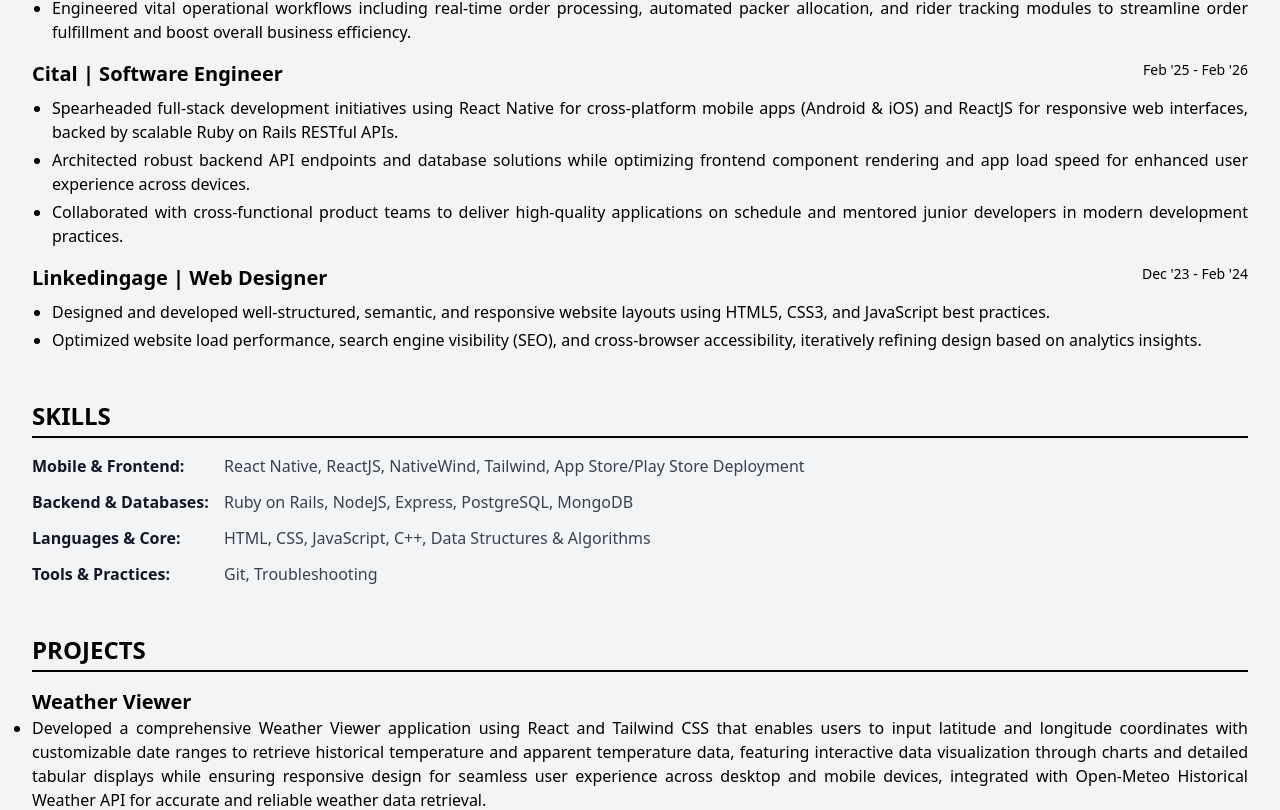
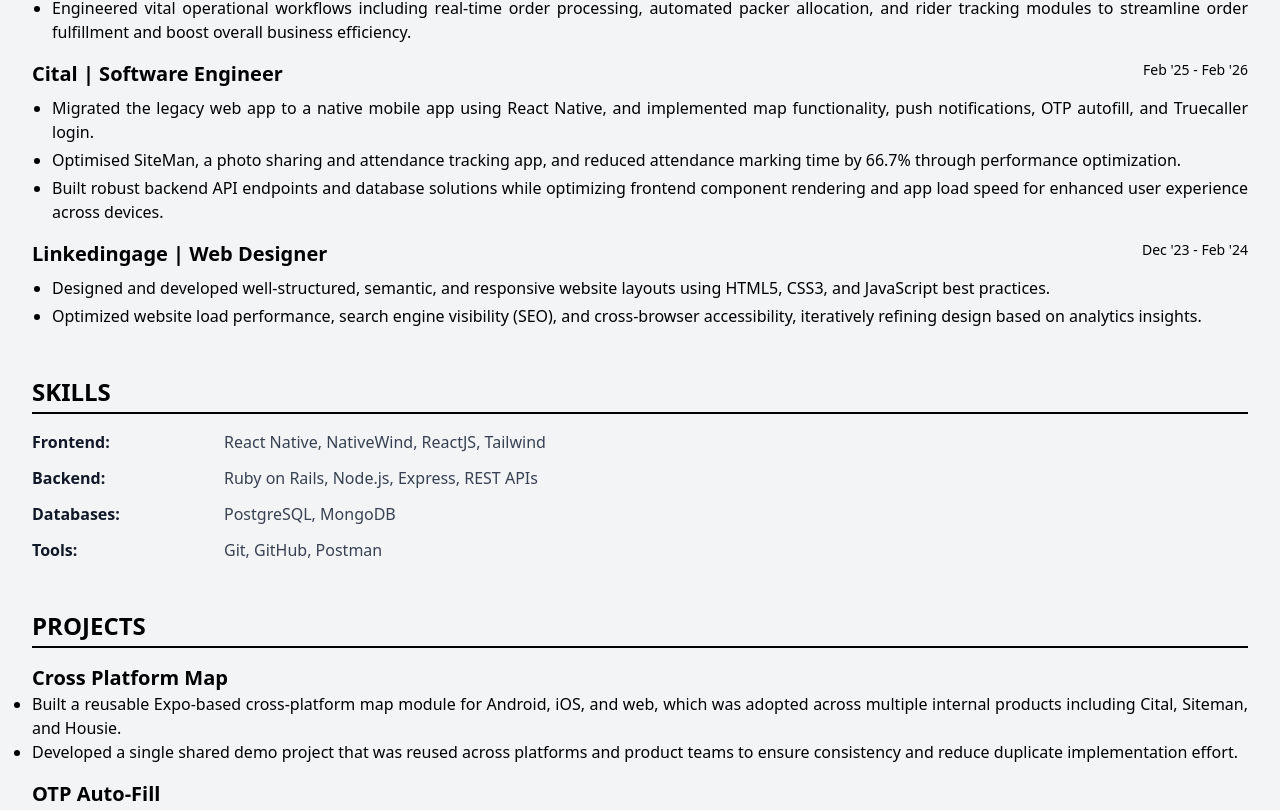
Before and after one commit to kishan04rajput/fullStack, a React (Create React App) app in the folder my-resume/: page / in a window 1280 px wide. Shown: the part 550-1360 px from the top of the page. Built offline with nearby package versions, Linux system fonts and the light colour scheme.

Commit message:
feat: update resume sections with recent projects, refined skill categories, and updated work experience details

```diff
--- a/my-resume/src/Components/Projects.js
+++ b/my-resume/src/Components/Projects.js
@@ -18,9 +18,16 @@
   // Projects
   const projects = [
     {
-      title: "Weather Viewer",
+      title: "Cross Platform Map",
       description: [
-        "Developed a comprehensive Weather Viewer application using React and Tailwind CSS that enables users to input latitude and longitude coordinates with customizable date ranges to retrieve historical temperature and apparent temperature data, featuring interactive data visualization through charts and detailed tabular displays while ensuring responsive design for seamless user experience across desktop and mobile devices, integrated with Open-Meteo Historical Weather API for accurate and reliable weather data retrieval.",
+        "Built a reusable Expo-based cross-platform map module for Android, iOS, and web, which was adopted across multiple internal products including Cital, Siteman, and Housie.",
+        "Developed a single shared demo project that was reused across platforms and product teams to ensure consistency and reduce duplicate implementation effort.",
+      ],
+    },
+    {
+      title: "OTP Auto-Fill",
+      description: [
+        "Developed an Android-only OTP auto-fill solution and reused it across Cital, Siteman, and Housie to standardize OTP handling and reduce duplicate implementation effort.",
       ],
     },
     {
--- a/my-resume/src/Components/Skills.js
+++ b/my-resume/src/Components/Skills.js
@@ -1,20 +1,20 @@
 export const Skills = () => {
   const skillCategories = [
     {
-      category: "Mobile & Frontend",
-      skills: ["React Native", "ReactJS", "NativeWind", "Tailwind", "App Store/Play Store Deployment"],
+      category: "Frontend",
+      skills: ["React Native", "NativeWind", "ReactJS", "Tailwind"],
     },
     {
-      category: "Backend & Databases",
-      skills: ["Ruby on Rails", "NodeJS", "Express", "PostgreSQL", "MongoDB"],
+      category: "Backend",
+      skills: ["Ruby on Rails", "Node.js", "Express", "REST APIs"],
     },
     {
-      category: "Languages & Core",
-      skills: ["HTML", "CSS", "JavaScript", "C++", "Data Structures & Algorithms"],
+      category: "Databases",
+      skills: ["PostgreSQL", "MongoDB"],
     },
     {
-      category: "Tools & Practices",
-      skills: ["Git", "Troubleshooting"],
+      category: "Tools",
+      skills: ["Git", "GitHub", "Postman"],
     },
   ];
 
--- a/my-resume/src/Components/WorkExperience.js
+++ b/my-resume/src/Components/WorkExperience.js
@@ -32,13 +32,13 @@
           </div>
           <ul className="list-disc mt-2 pl-5 text-justify space-y-1">
             <li>
-              Spearheaded full-stack development initiatives using React Native for cross-platform mobile apps (Android & iOS) and ReactJS for responsive web interfaces, backed by scalable Ruby on Rails RESTful APIs.
+              Migrated the legacy web app to a native mobile app using React Native, and implemented map functionality, push notifications, OTP autofill, and Truecaller login.
             </li>
             <li>
-              Architected robust backend API endpoints and database solutions while optimizing frontend component rendering and app load speed for enhanced user experience across devices.
+              Optimised SiteMan, a photo sharing and attendance tracking app, and reduced attendance marking time by 66.7% through performance optimization.
             </li>
             <li>
-              Collaborated with cross-functional product teams to deliver high-quality applications on schedule and mentored junior developers in modern development practices.
+              Built robust backend API endpoints and database solutions while optimizing frontend component rendering and app load speed for enhanced user experience across devices.
             </li>
           </ul>
         </div>
```
